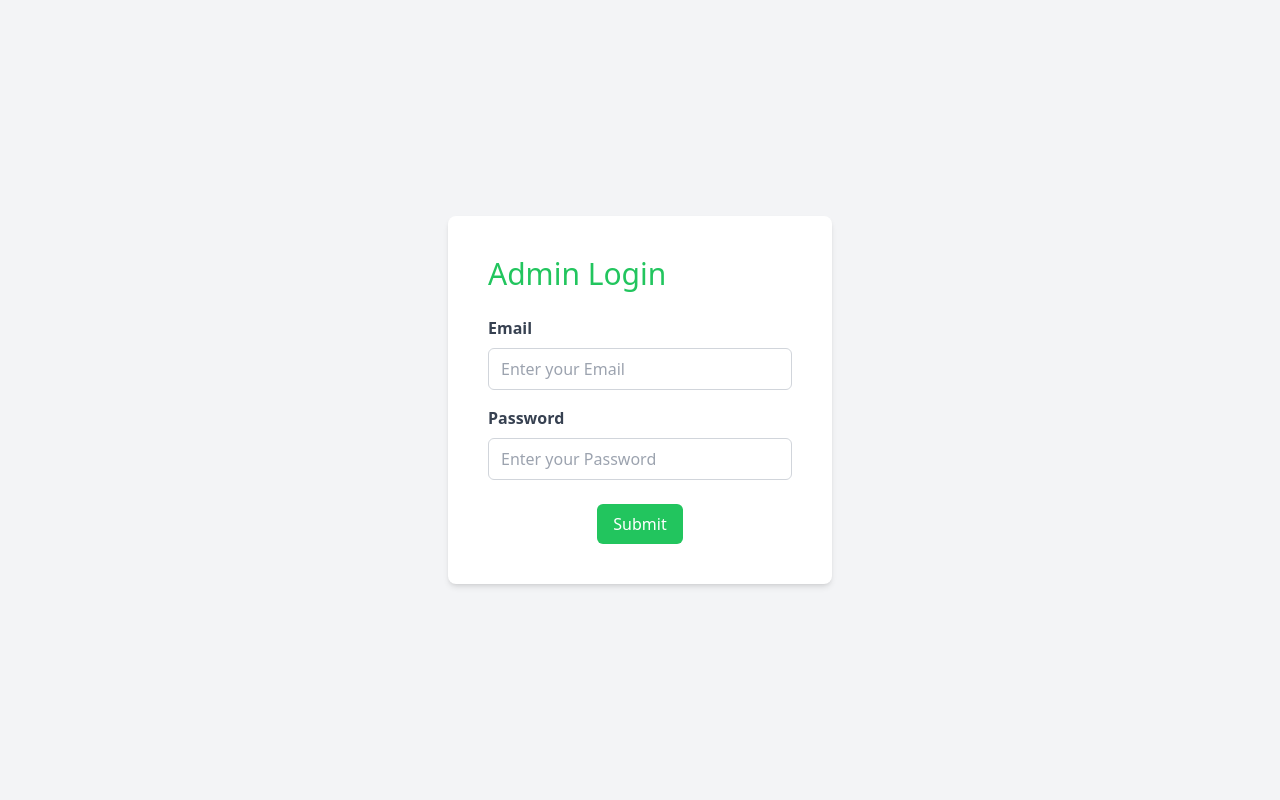
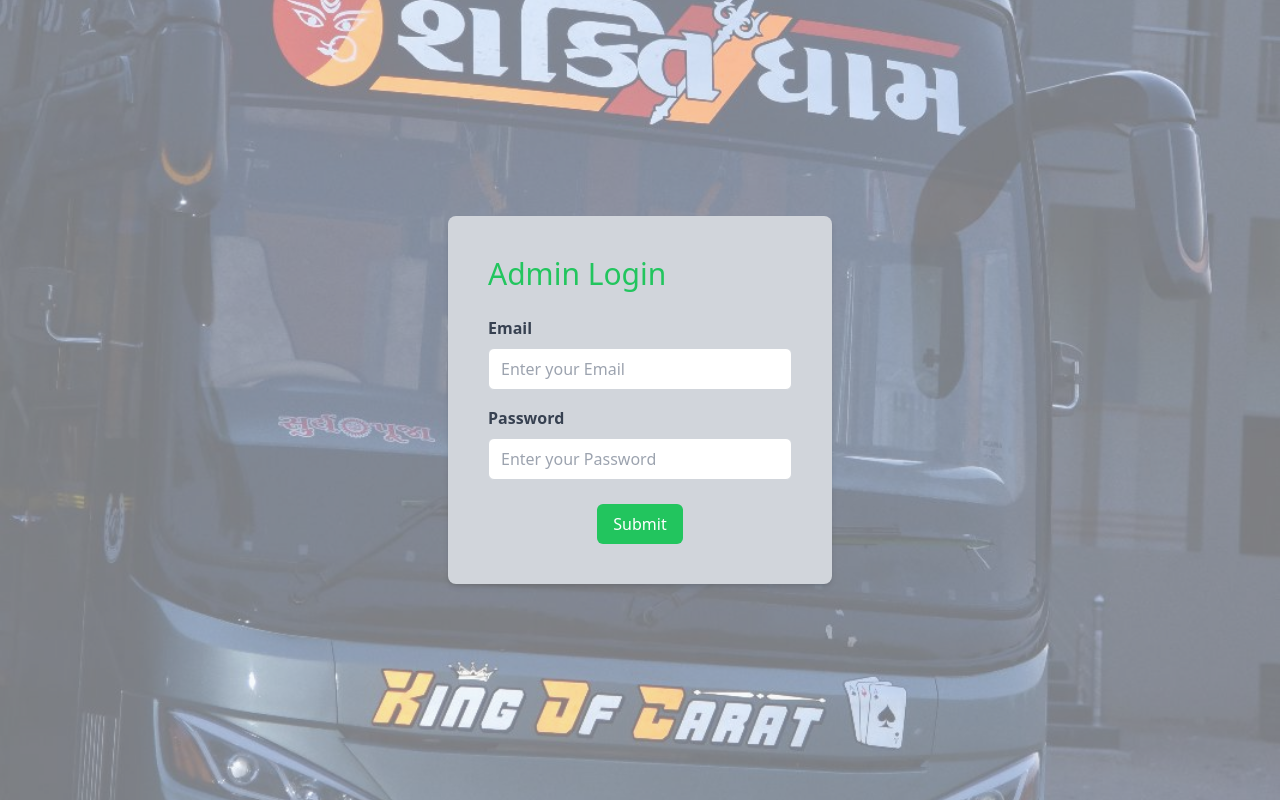
Before and after one commit to jaypatel3082001/shaktidham, a React (Create React App) app: page / in a window 1280 px wide. Built offline with nearby package versions, Linux system fonts and the light colour scheme.

Commit message:
add loging page bg img

```diff
--- a/src/componet/adminlogin.js
+++ b/src/componet/adminlogin.js
@@ -1,7 +1,6 @@
 import React, { useState } from "react";
 import { useNavigate } from "react-router-dom";
 import "../cssfile/Admin.css";
-import { Link } from "react-router-dom";
 
 const Adminlogin = () => {
   const initialdata = {
@@ -50,8 +49,69 @@ const Adminlogin = () => {
   };
 
   return (
-    <div className="flex items-center justify-center min-h-screen bg-gray-100">
-      <div className="main bg-white rounded-lg shadow-md p-10 w-96">
+    // <div className="flex items-center justify-center min-h-screen bg-gray-100 ">
+    //   <div className="main bg-white rounded-lg shadow-md p-10 w-96">
+    //     {showerror && (
+    //       <div className="text-red-500 font-bold text-center mb-3">
+    //         Invalid email or password
+    //       </div>
+    //     )}
+    //     <h1 className="text-green-500 text-3xl mb-6">Admin Login</h1>
+
+    //     <form onSubmit={handleSubmit}>
+    //       <label
+    //         htmlFor="first"
+    //         className="text-left text-gray-700 font-bold block mb-2"
+    //       >
+    //         Email
+    //       </label>
+    //       <input
+    //         type="text"
+    //         name="email"
+    //         onChange={handleChange}
+    //         value={inputlogindata.email}
+    //         id="email"
+    //         placeholder="Enter your Email"
+    //         className="block w-full px-3 py-2 border border-gray-300 rounded-md focus:outline-none focus:border-green-500 focus:ring-1 focus:ring-green-500"
+    //         required
+    //       />
+
+    //       <label
+    //         htmlFor="password"
+    //         className="text-left text-gray-700 font-bold block mt-4 mb-2"
+    //       >
+    //         Password
+    //       </label>
+    //       <input
+    //         type="password"
+    //         name="password"
+    //         id="password"
+    //         onChange={handleChange}
+    //         value={inputlogindata.password}
+    //         placeholder="Enter your Password"
+    //         className="block w-full px-3 py-2 border border-gray-300 rounded-md focus:outline-none focus:border-green-500 focus:ring-1 focus:ring-green-500 mt-1"
+    //         required
+    //       />
+
+    //       <div className="flex justify-center w-100 mt-6">
+    //         <button
+    //           type="submit"
+    //           className="bg-green-500 text-white py-2 px-4 rounded-md hover:bg-green-600 transition w-100 duration-300"
+    //         >
+    //           Submit
+    //         </button>
+    //       </div>
+    //     </form>
+    //   </div>
+    // </div>
+    <div className="relative flex items-center justify-center min-h-screen bg-gray-100">
+      <div
+        className="absolute inset-0 bg-cover bg-center bg-no-repeat opacity-50"
+        style={{
+          backgroundImage: `url(${require("./../img/bus.jpg")})`,
+        }}
+      ></div>
+      <div className="relative main bg-gray-300 rounded-lg shadow-md p-10 w-96 z-10">
         {showerror && (
           <div className="text-red-500 font-bold text-center mb-3">
             Invalid email or password
@@ -61,7 +121,7 @@ const Adminlogin = () => {
 
         <form onSubmit={handleSubmit}>
           <label
-            htmlFor="first"
+            htmlFor="email"
             className="text-left text-gray-700 font-bold block mb-2"
           >
             Email
```
Also changed, not shown: src/img/bus.jpg (added).
